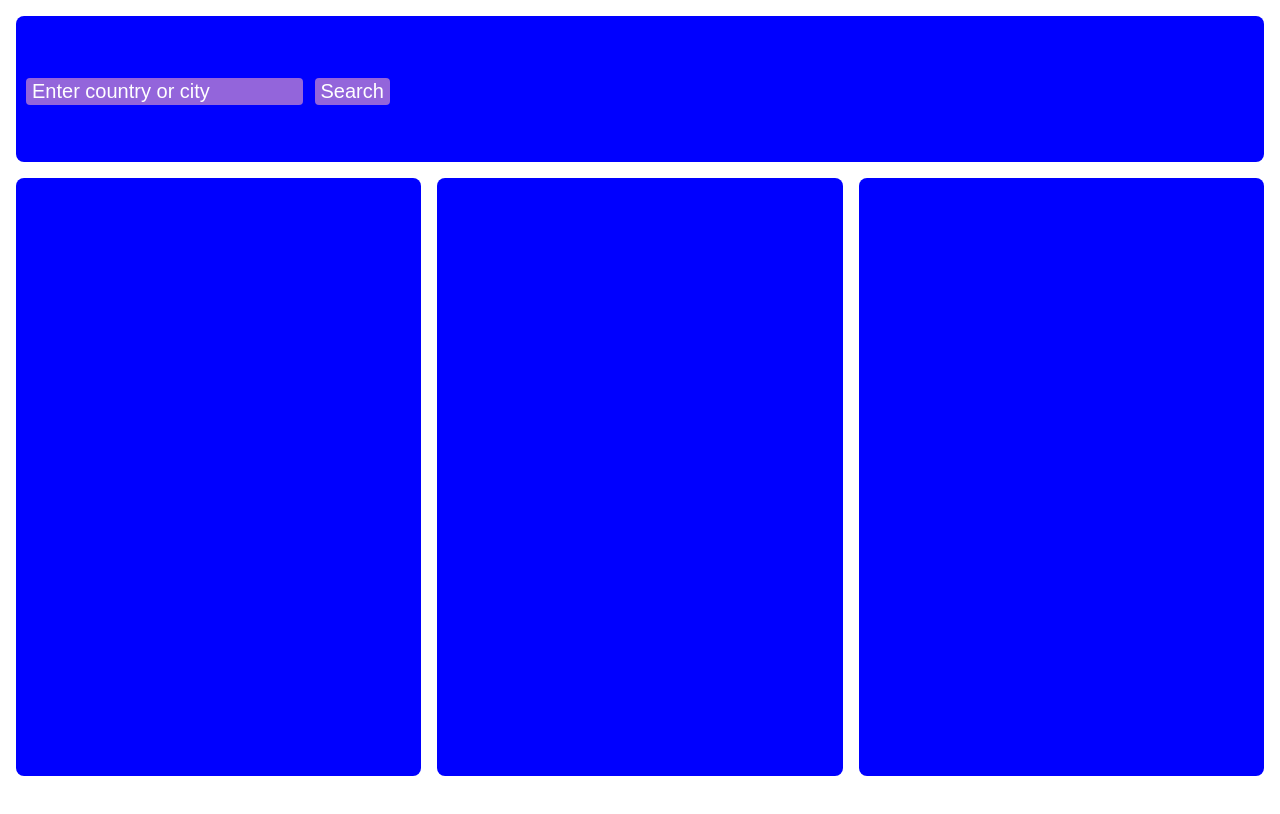
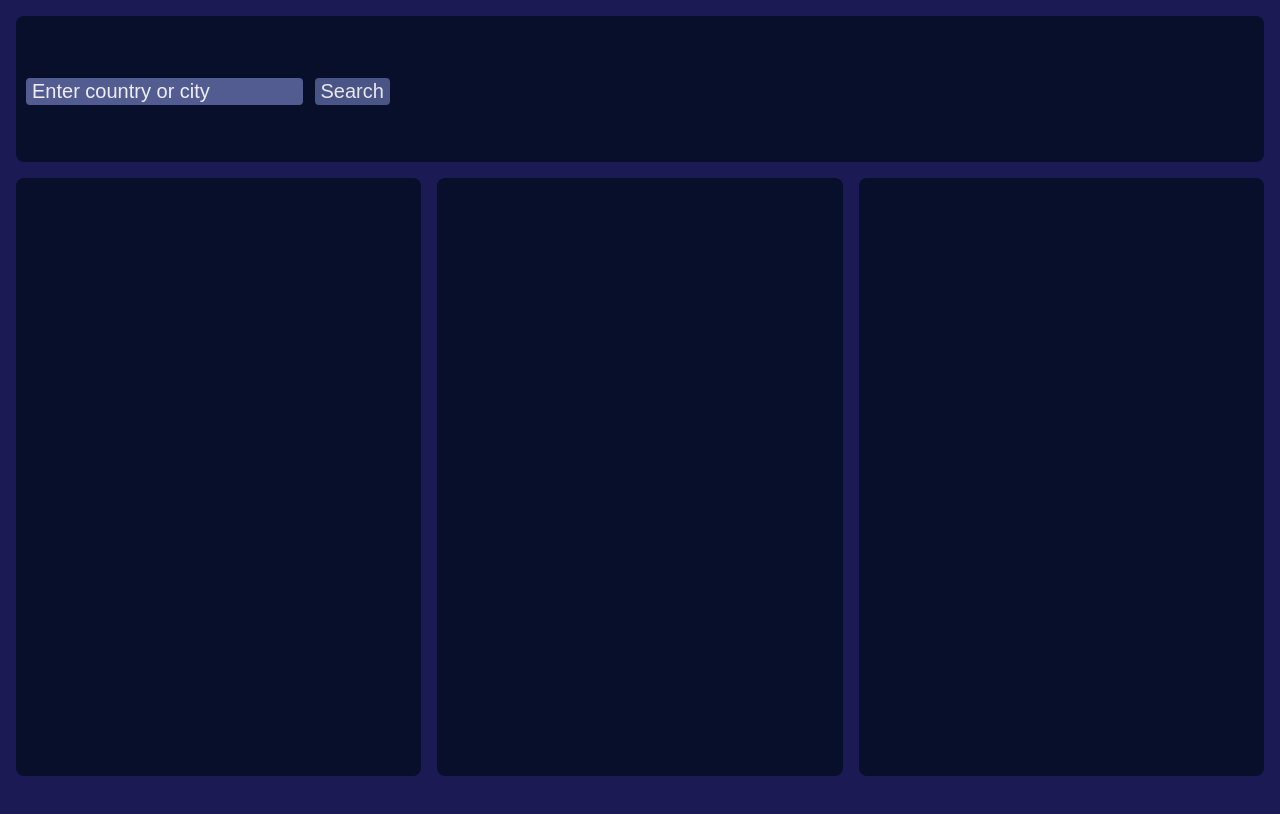
Before and after one commit to Al-Waleed/weather-app, a website built with webpack: page src/index.html in a window 1280 px wide. Built offline with nearby package versions, Linux system fonts and the light colour scheme; no server answers.

Commit message:
Add a default country to display && add some style

```diff
--- a/src/index.js
+++ b/src/index.js
@@ -5,6 +5,8 @@ const userInput = document.querySelector("input");
 const searchButton = document.querySelector("button");
 let city;
 
+displayWeather("Amman");
+
 searchButton.addEventListener("click", (event) => {
   city = userInput.value;
   displayWeather(city);
--- a/src/style.css
+++ b/src/style.css
@@ -4,6 +4,7 @@ body {
   margin: 0;
   padding: 8px;
   overflow: hidden;
+  background-color: #1b1a55;
 }
 
 #main {
@@ -20,12 +21,13 @@ body {
 
 #main > div {
   padding: 8px;
-  background-color: blue;
+  background-color: #070f2b;
   border-radius: 8px;
+  color: #9290c3;
 }
 button,
 input {
-  background-color: #9365db;
+  background-color: #535c91;
   border: none;
   border-radius: 0.25rem;
   padding: 2px 6px;
@@ -35,10 +37,12 @@ input {
 }
 button {
   cursor: pointer;
+  opacity: 0.9;
 }
 
 ::placeholder {
   color: #fff;
+  opacity: 0.9;
 }
 #nav {
   grid-area: nav;
```
